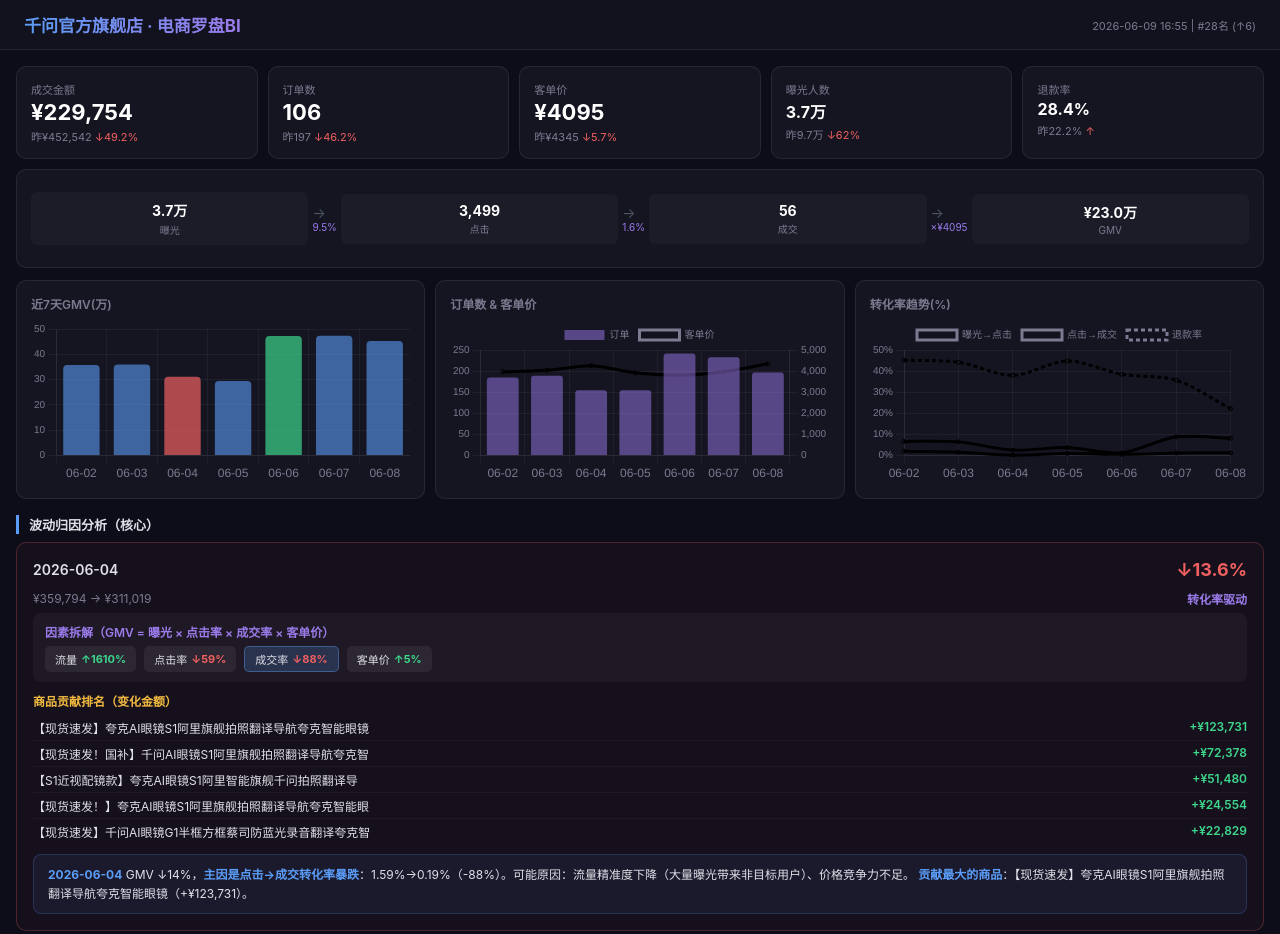
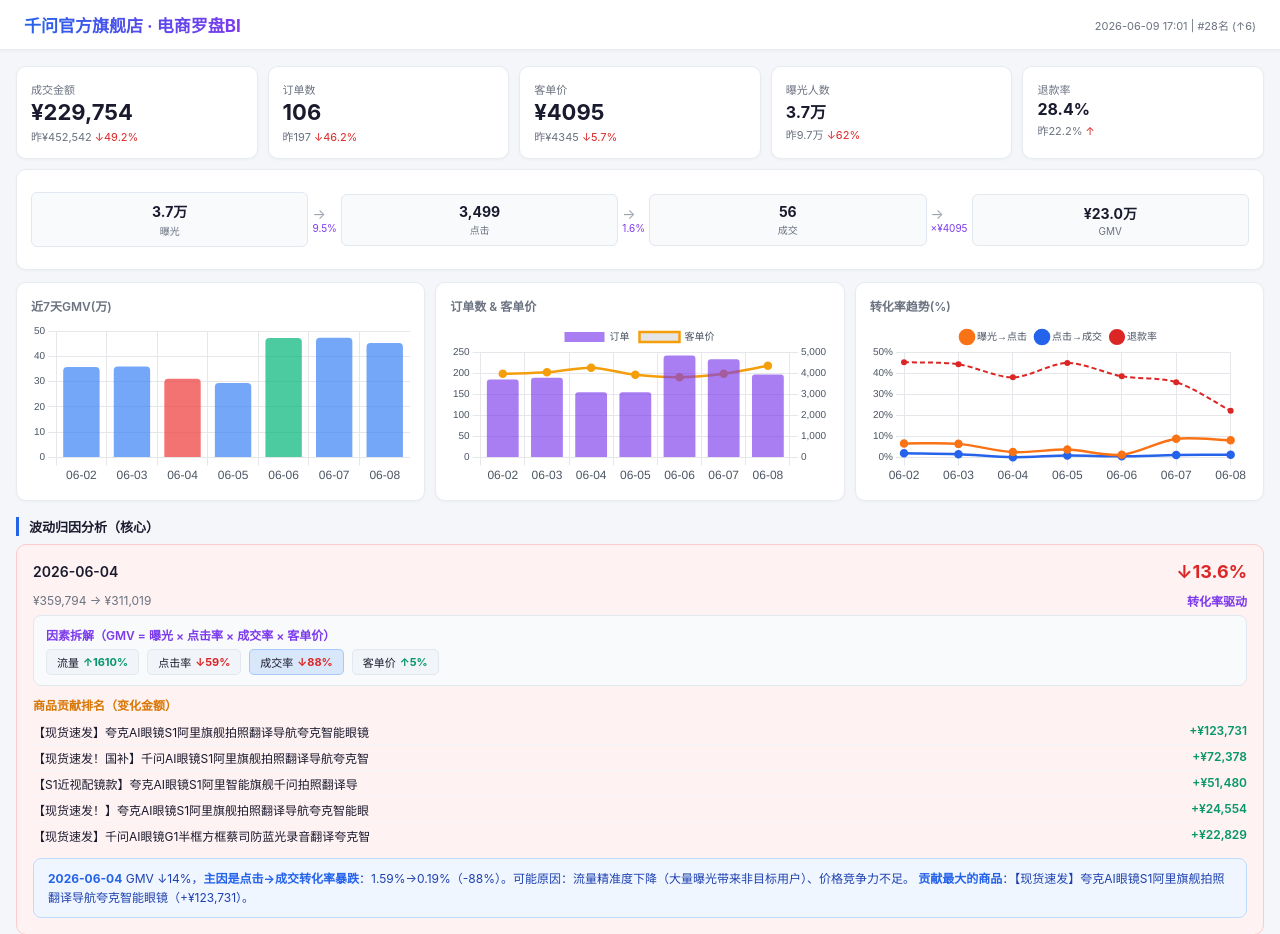
Before and after one commit to xinciya/douyin-shop-bi, a plain HTML site: page index.html in a window 1280 px wide. Shown: the top 934 px of the page. Drawn offline with nearby package versions, Linux system fonts and the light colour scheme.

Commit message:
Add files via upload

```diff
--- a/index.html
+++ b/index.html
@@ -6,49 +6,49 @@
 <title>千问官方旗舰店 · 罗盘BI</title>
 <script src="https://cdn.jsdelivr.net/npm/chart.js@4.4.0/dist/chart.umd.min.js"></script>
 <style>
-:root{--bg:#0d0d1a;--card:rgba(255,255,255,0.035);--border:rgba(255,255,255,0.08);--text:#e0e0e8;--muted:#7a7a90;--blue:#5b9cf6;--purple:#9b7bea;--green:#3dd68c;--red:#f06060;--yellow:#f0b940}
+:root{--bg:#f5f6fa;--card:#ffffff;--border:#e8ecf0;--text:#1a1a2e;--muted:#6b7280;--blue:#2563eb;--purple:#7c3aed;--green:#059669;--red:#dc2626;--yellow:#d97706}
 *{margin:0;padding:0;box-sizing:border-box}
 body{font-family:-apple-system,'PingFang SC',sans-serif;background:var(--bg);color:var(--text);font-size:13px}
-.hd{padding:12px 24px;background:rgba(255,255,255,0.02);border-bottom:1px solid var(--border);display:flex;justify-content:space-between;align-items:center}
+.hd{padding:12px 24px;background:#fff;border-bottom:1px solid var(--border);display:flex;justify-content:space-between;align-items:center;box-shadow:0 1px 3px rgba(0,0,0,0.05)}
 .hd h1{font-size:17px;background:linear-gradient(90deg,var(--blue),var(--purple));-webkit-background-clip:text;-webkit-text-fill-color:transparent}
 .hd .m{font-size:11px;color:var(--muted)}
 .ct{max-width:1400px;margin:0 auto;padding:16px}
 .st{font-size:13px;font-weight:600;margin:16px 0 8px;padding-left:10px;border-left:3px solid var(--blue)}
 .g{display:grid;gap:10px}.g5{grid-template-columns:repeat(5,1fr)}.g4{grid-template-columns:repeat(4,1fr)}.g3{grid-template-columns:repeat(3,1fr)}.g2{grid-template-columns:repeat(2,1fr)}
-.c{background:var(--card);border:1px solid var(--border);border-radius:10px;padding:14px}
+.c{background:var(--card);border:1px solid var(--border);border-radius:10px;padding:14px;box-shadow:0 1px 3px rgba(0,0,0,0.04)}
 .kl{font-size:11px;color:var(--muted);margin-bottom:2px}
-.kv{font-size:22px;font-weight:700;color:#fff}.kv.s{font-size:16px}
+.kv{font-size:22px;font-weight:700;color:var(--text)}.kv.s{font-size:16px}
 .ks{font-size:11px;margin-top:3px;color:var(--muted)}
 .up{color:var(--green)}.dn{color:var(--red)}
-.cc{background:var(--card);border:1px solid var(--border);border-radius:10px;padding:14px}
+.cc{background:var(--card);border:1px solid var(--border);border-radius:10px;padding:14px;box-shadow:0 1px 3px rgba(0,0,0,0.04)}
 .ct2{font-size:12px;font-weight:600;margin-bottom:8px;color:var(--muted)}
 
 /* 波动归因 - 核心 */
 .vol{border-radius:10px;padding:16px;margin-bottom:12px;border:1px solid}
-.vol.up-vol{background:rgba(61,214,140,0.04);border-color:rgba(61,214,140,0.25)}
-.vol.dn-vol{background:rgba(240,96,96,0.04);border-color:rgba(240,96,96,0.25)}
+.vol.up-vol{background:#f0fdf4;border-color:#bbf7d0}
+.vol.dn-vol{background:#fef2f2;border-color:#fecaca}
 .vol-hd{display:flex;justify-content:space-between;align-items:center;margin-bottom:10px}
 .vol-hd .date{font-weight:600;font-size:14px}
 .vol-hd .pct{font-size:18px;font-weight:700}
-.vol-reason{background:rgba(255,255,255,0.04);border-radius:8px;padding:10px 12px;margin-bottom:10px}
+.vol-reason{background:#f8fafc;border:1px solid #e2e8f0;border-radius:8px;padding:10px 12px;margin-bottom:10px}
 .vol-reason .title{font-size:12px;font-weight:600;margin-bottom:6px;color:var(--purple)}
 .vol-bar{display:flex;gap:8px;flex-wrap:wrap}
-.vol-bar .f{padding:4px 10px;border-radius:5px;font-size:11px;background:rgba(255,255,255,0.06);display:flex;align-items:center;gap:4px}
+.vol-bar .f{padding:4px 10px;border-radius:5px;font-size:11px;background:#f1f5f9;border:1px solid #e2e8f0;display:flex;align-items:center;gap:4px}
 .vol-bar .f .arrow{font-weight:700}
 .vol-prods{margin-top:8px}
 .vol-prods .title{font-size:12px;font-weight:600;color:var(--yellow);margin-bottom:6px}
-.prod-row{display:flex;justify-content:space-between;padding:4px 0;border-bottom:1px solid rgba(255,255,255,0.04);font-size:12px}
+.prod-row{display:flex;justify-content:space-between;padding:4px 0;border-bottom:1px solid #f1f5f9;font-size:12px}
 .prod-row:last-child{border:none}
 .prod-row .nm{max-width:55%;overflow:hidden;text-overflow:ellipsis;white-space:nowrap}
 .prod-row .ch{font-weight:600}
-.conclusion{background:rgba(91,156,246,0.08);border:1px solid rgba(91,156,246,0.2);border-radius:8px;padding:10px 14px;margin-top:10px;font-size:12px;line-height:1.6}
+.conclusion{background:#eff6ff;border:1px solid #bfdbfe;border-radius:8px;padding:10px 14px;margin-top:10px;font-size:12px;line-height:1.6;color:#1e40af}
 .conclusion b{color:var(--blue)}
 
 .funnel{display:flex;align-items:center;gap:4px;padding:8px 0}
-.fs{flex:1;text-align:center;padding:8px 4px;border-radius:6px;background:rgba(255,255,255,0.03)}
-.fs .n{font-size:14px;font-weight:700;color:#fff}.fs .l{font-size:10px;color:var(--muted);margin-top:2px}
-.fa{font-size:14px;color:#4b5563}.fr{font-size:10px;color:var(--purple);text-align:center}
-.lr{display:flex;align-items:center;gap:8px;padding:6px 8px;border-radius:6px;background:rgba(255,255,255,0.02);margin-bottom:4px}
+.fs{flex:1;text-align:center;padding:8px 4px;border-radius:6px;background:#f8fafc;border:1px solid #e2e8f0}
+.fs .n{font-size:14px;font-weight:700;color:var(--text)}.fs .l{font-size:10px;color:var(--muted);margin-top:2px}
+.fa{font-size:14px;color:#9ca3af}.fr{font-size:10px;color:var(--purple);text-align:center}
+.lr{display:flex;align-items:center;gap:8px;padding:6px 8px;border-radius:6px;background:#f8fafc;margin-bottom:4px}
 .ld{width:6px;height:6px;border-radius:50%;background:var(--green);animation:p 2s infinite}
 @keyframes p{0%,100%{opacity:1}50%{opacity:.3}}
 .lr .n{flex:1;font-size:12px}.lr .g{font-size:12px;font-weight:600;color:var(--blue)}
@@ -58,7 +58,7 @@ body{font-family:-apple-system,'PingFang SC',sans-serif;background:var(--bg);col
 <body>
 <div class="hd">
   <h1>千问官方旗舰店 · 电商罗盘BI</h1>
-  <div class="m">2026-06-09 16:55 | #28名 (↑6)</div>
+  <div class="m">2026-06-09 17:01 | #28名 (↑6)</div>
 </div>
 <div class="ct">
 
@@ -170,10 +170,10 @@ body{font-family:-apple-system,'PingFang SC',sans-serif;background:var(--bg);col
 </div>
 
 <script>
-Chart.defaults.color='#7a7a90';Chart.defaults.borderColor='rgba(255,255,255,0.05)';
+Chart.defaults.color='#4b5563';Chart.defaults.borderColor='#e5e7eb';
 const L=["06-02","06-03","06-04","06-05","06-06","06-07","06-08"];
-new Chart(document.getElementById('c1'),{type:'bar',data:{labels:L,datasets:[{data:["35.8","36.0","31.1","29.5","47.2","47.3","45.3"],backgroundColor:["rgba(91,156,246,0.6)","rgba(91,156,246,0.6)","rgba(240,96,96,0.7)","rgba(91,156,246,0.6)","rgba(61,214,140,0.7)","rgba(91,156,246,0.6)","rgba(91,156,246,0.6)"],borderRadius:4}]},options:{plugins:{legend:{display:false}},scales:{y:{beginAtZero:true,ticks:{font:{size:10}}}}}});
-new Chart(document.getElementById('c2'),{type:'bar',data:{labels:L,datasets:[{label:'订单',data:[185,189,155,155,242,233,197],backgroundColor:'rgba(155,123,234,0.5)',borderRadius:3,yAxisID:'y'},{label:'客单价',data:["3967","4039","4259","3921","3810","3972","4345"],type:'line',borderColor:'var(--yellow)',tension:0.3,pointRadius:2,yAxisID:'y1'}]},options:{plugins:{legend:{labels:{font:{size:10}}}},scales:{y:{beginAtZero:true,ticks:{font:{size:10}}},y1:{position:'right',grid:{drawOnChartArea:false},ticks:{font:{size:10}}}}}});
-new Chart(document.getElementById('c3'),{type:'line',data:{labels:L,datasets:[{label:'曝光→点击',data:["6.7","6.5","2.6","3.8","1.3","8.9","8.2"],borderColor:'var(--blue)',tension:0.3,pointRadius:2},{label:'点击→成交',data:["2.05","1.59","0.19","1.00","0.60","1.22","1.30"],borderColor:'var(--green)',tension:0.3,pointRadius:2},{label:'退款率',data:["45.2","44.2","38.0","44.8","38.5","35.7","22.2"],borderColor:'var(--red)',borderDash:[4,3],tension:0.3,pointRadius:2}]},options:{plugins:{legend:{labels:{font:{size:10}}}},scales:{y:{ticks:{callback:v=>v+'%',font:{size:10}}}}}});
+new Chart(document.getElementById('c1'),{type:'bar',data:{labels:L,datasets:[{data:["35.8","36.0","31.1","29.5","47.2","47.3","45.3"],backgroundColor:["rgba(59,130,246,0.7)","rgba(59,130,246,0.7)","rgba(239,68,68,0.75)","rgba(59,130,246,0.7)","rgba(16,185,129,0.75)","rgba(59,130,246,0.7)","rgba(59,130,246,0.7)"],borderRadius:4}]},options:{plugins:{legend:{display:false}},scales:{y:{beginAtZero:true,ticks:{font:{size:10}}}}}});
+new Chart(document.getElementById('c2'),{type:'bar',data:{labels:L,datasets:[{label:'订单',data:[185,189,155,155,242,233,197],backgroundColor:'rgba(124,58,237,0.65)',borderRadius:3,yAxisID:'y'},{label:'客单价',data:["3967","4039","4259","3921","3810","3972","4345"],type:'line',borderColor:'#f59e0b',borderWidth:2.5,tension:0.3,pointRadius:3,pointBackgroundColor:'#f59e0b',yAxisID:'y1'}]},options:{plugins:{legend:{labels:{font:{size:10}}}},scales:{y:{beginAtZero:true,ticks:{font:{size:10}}},y1:{position:'right',grid:{drawOnChartArea:false},ticks:{font:{size:10}}}}}});
+new Chart(document.getElementById('c3'),{type:'line',data:{labels:L,datasets:[{label:'曝光→点击',data:["6.7","6.5","2.6","3.8","1.3","8.9","8.2"],borderColor:'#f97316',borderWidth:2.5,tension:0.3,pointRadius:3,pointBackgroundColor:'#f97316'},{label:'点击→成交',data:["2.05","1.59","0.19","1.00","0.60","1.22","1.30"],borderColor:'#2563eb',borderWidth:2.5,tension:0.3,pointRadius:3,pointBackgroundColor:'#2563eb'},{label:'退款率',data:["45.2","44.2","38.0","44.8","38.5","35.7","22.2"],borderColor:'#dc2626',borderWidth:2,borderDash:[5,3],tension:0.3,pointRadius:2,pointBackgroundColor:'#dc2626'}]},options:{plugins:{legend:{labels:{font:{size:10},usePointStyle:true}}},scales:{y:{ticks:{callback:v=>v+'%',font:{size:10}}}}}});
 </script>
 </body></html>
```
